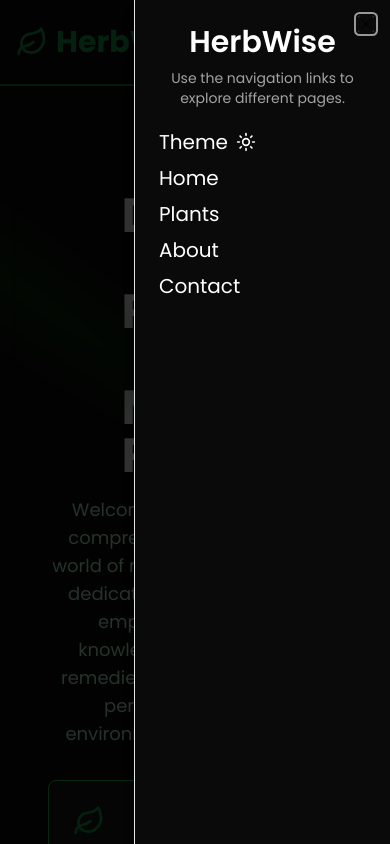
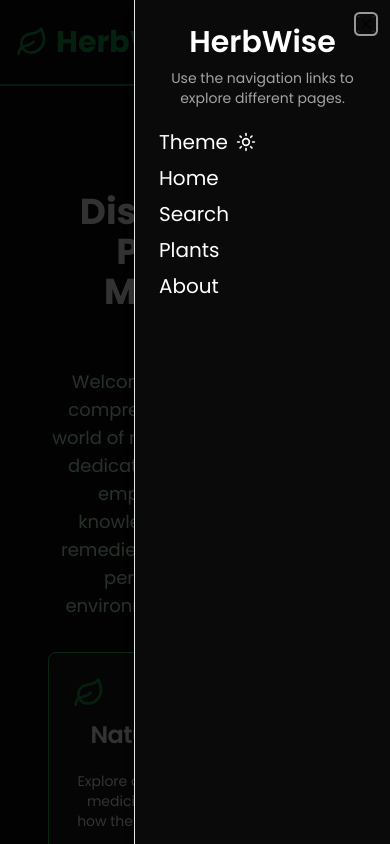
Before and after one commit to Naresh-official/HerbWise, a React (Vite) app: page / in a window 390 px wide. Both pictures are taken after a click on the icon 362 px from the left and 42 px from the top of the page. Shown: the top 844 px of the page. Built offline with nearby package versions, Linux system fonts and the light colour scheme.

Commit message:
fix: navbar overflow in home page , add:search oplink in sheet

```diff
--- a/src/Pages/Home.jsx
+++ b/src/Pages/Home.jsx
@@ -25,11 +25,11 @@ export default function HomePage() {
     return (
         <main className="mx-auto px-4 py-8">
             <Spotlight
-                className="-top-40 left-0 md:left-60 md:-top-20 dark:block hidden"
+                className="-top-40 left-0 md:left-60 md:-top-20 dark:md:block hidden"
                 fill="green"
             />
             <section className="text-center mb-12 w-full mx-auto bg-white dark:bg-neutral-950 rounded-lg p-8 shadow-md">
-                <h2 className="text-5xl w-1/2 mx-auto font-bold text-green-800 dark:text-neutral-50 mb-4">
+                <h2 className="md:text-5xl text-4xl md:w-1/2 w-full mx-auto font-bold text-green-800 dark:text-neutral-50 mb-4">
                     Discover the Power of Medicinal Plants
                 </h2>
                 <p className="text-lg text-green-700 dark:text-green-200 max-w-xl mx-auto mb-8">
--- a/src/components/navbar/Navbar.jsx
+++ b/src/components/navbar/Navbar.jsx
@@ -111,7 +111,7 @@ function Navbar() {
                             </SheetTrigger>
                             <SheetContent
                                 aria-describedby="menu-description"
-                                className="w-64"
+                                className="w-64 max-w-full"
                             >
                                 {/* Set a fixed width for consistent sizing */}
                                 <SheetHeader>
@@ -148,6 +148,13 @@ function Navbar() {
                                         Home
                                     </Link>
                                     <Link
+                                        to="/search"
+                                        className="text-green-700 dark:text-white hover:text-green-900"
+                                        onClick={handleCloseSheet}
+                                    >
+                                        Search
+                                    </Link>
+                                    <Link
                                         to="/all-plants"
                                         className="text-green-700 dark:text-white hover:text-green-900"
                                         onClick={handleCloseSheet}
@@ -161,13 +168,6 @@ function Navbar() {
                                     >
                                         About
                                     </Link>
-                                    <Link
-                                        to="#"
-                                        className="text-green-700 dark:text-white hover:text-green-900"
-                                        onClick={handleCloseSheet}
-                                    >
-                                        Contact
-                                    </Link>
                                 </div>
                             </SheetContent>
                         </Sheet>
```
